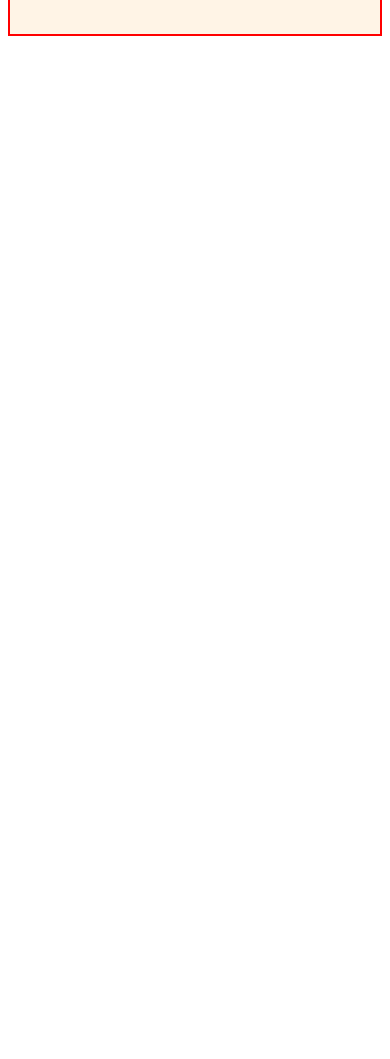
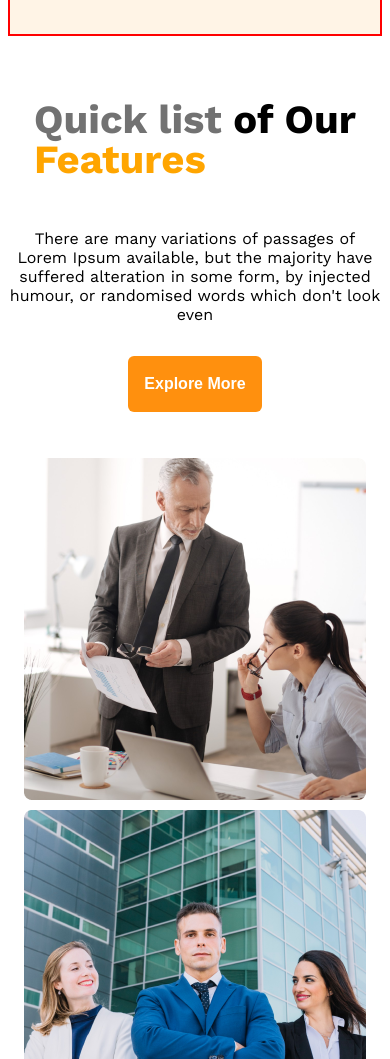
Before and after one commit to shohidulislam12/g3-architects-resources-main, a plain HTML site: page index.html in a window 390 px wide. Shown: the part 941-2000 px from the top of the page. Before the commit the page ends 985 px from the top, so only its background shows below. Drawn offline with nearby package versions, Linux system fonts and the light colour scheme.

Commit message:
complete section-2

```diff
--- a/index.html
+++ b/index.html
@@ -37,5 +37,28 @@
 
 
     </section>
+    <section class="section-2">
+
+        <div class="section-2-img">
+            <img src="./images/team1.png" alt="">
+            <img src="./images/team2.png" alt="">
+            <img src="./images/team3.png" alt="">
+            <img src="./images/team4.png" alt="">
+
+        </div>
+        <div class="section-2-text">
+            <h2 class="section-2-text-h2">
+                Quick list <span style="color: black;">of Our </span><br><span style="color: orange;">Features</span>
+            </h2>
+            <p>
+                There are many variations of passages of Lorem Ipsum available, but the majority have suffered alteration in some form, by injected humour, or randomised words which don't look even
+            </p>
+            <button class="btn">Explore More</button>
+        </div>
+
+
+
+
+    </section>
 </body>
 </html>
--- a/style.css
+++ b/style.css
@@ -92,3 +92,69 @@ margin: 1rem;
         flex-direction: column;
     }
 }
+
+/* section2 */
+.section-2{
+
+    max-width: 935px;
+    margin: 0 auto;
+    display: flex;
+    align-items: center;
+    gap: 30px;
+    margin-top: 40px;
+    justify-content: space-between;
+}
+.section-2-img{
+    display: grid;
+    grid-template-columns: repeat(2, 1fr);
+    gap: 10px;
+    margin: 0 auto;
+}
+.section-2-img img{
+         max-height:300px ;
+         max-width:300px ;
+
+}
+.section-2-text{
+    display: flex;
+    max-width: 340px;
+    flex-direction: column;
+    align-items: center;
+    text-align: left;
+    margin-left: 6rem;
+}
+.section-2-text-h2{
+    color: #727272;
+    font-size: 2.5rem;
+    font-weight: 700;
+    line-height:2.5rem;
+    text-align:left;
+}
+@media screen  and (max-width:576px){
+    .section-2{
+        flex-direction: column-reverse;
+        margin: 0 auto;
+        margin-top: 30px;
+    }
+    .section-2-img{
+        flex-direction: column;
+        grid-template-columns: repeat(1, 1fr);
+        margin: 0 auto;
+    }
+    .section-2-img img{
+             max-height:400px ;
+             max-width:400px ;
+
+    }
+    .section-2-text{
+        max-width: 520px;
+        text-align: center;
+        margin: 0 auto;
+    }
+}
+@media screen  and (min-width:577px) and (max-width:990px){
+
+    .section-2-text{
+        margin-left: 1rem;
+    }
+}
```
